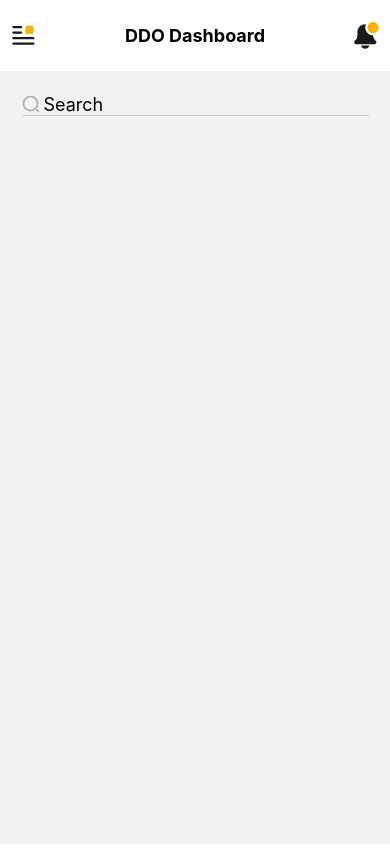
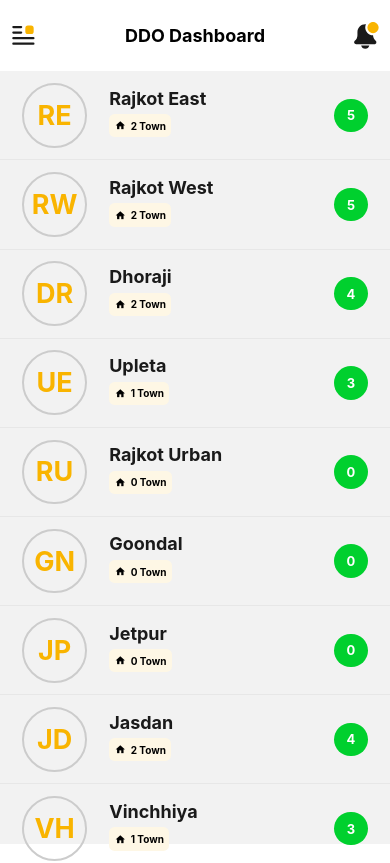
Before and after one commit to kishan7785/ResponsiveDemo, a React Native app: screen /Stack-Taluka in a window 390 px wide. Shown: the top 863 px of the page. Built offline with nearby package versions, Linux system fonts and the light colour scheme.

Commit message:
initial commit

```diff
--- /dev/null
+++ b/constants/taluka-list.js
@@ -0,0 +1,159 @@
+import { View, Text } from "react-native";
+import { scale } from "react-native-size-matters";
+import { normalizeText } from "../responsive-text";
+import { GlobalStyles } from "./constColors";
+import MatIcon from "react-native-vector-icons/MaterialIcons";
+export default function TalukaList({ Taluka_Name, Taluka_Town }) {
+  const Initial = Taluka_Name.split(" ");
+  if (Initial.length > 1) {
+    var Temp =
+      Initial[0].charAt(0).toUpperCase() + Initial[1].charAt(0).toUpperCase();
+  } else {
+    var Temp =
+      Initial[0].charAt(0).toUpperCase() +
+      Initial[0].charAt(Initial[0].length / 2).toUpperCase();
+  }
+  // console.log("Tdo_Taluka:", Tdo_Taluka);
+  //   console.log("Taluka_Name:", Taluka_Name);
+
+  function getCount() {
+    var counter = 0;
+    Taluka_Town?.forEach((x) => {
+      counter = counter + x?.Town_Projects.length;
+    });
+    return counter;
+  }
+
+  //   function TownCount() {
+  //     var counter;
+  //     data?.forEach((x) => {
+  //       counter = counter + x?.Taluka_Town.;
+  //     });
+  //     return counter;
+  //   }
+
+  return (
+    <View
+      style={{
+        height: scale(80),
+        width: "100%",
+        borderBottomColor: GlobalStyles.colors.cardColor,
+        borderBottomWidth: scale(1),
+      }}
+    >
+      <View
+        style={{
+          // backgroundColor:'red',
+          flexDirection: "row",
+          minHeight: "100%",
+          minWidth: "80%",
+          justifyContent: "center",
+          alignItems: "center",
+          paddingHorizontal: scale(20),
+        }}
+      >
+        <View
+          style={{
+            height: scale(58),
+            width: scale(58),
+            borderRadius: scale(58),
+            borderColor: "#ccc",
+            borderWidth: scale(2),
+            justifyContent: "center",
+            alignContent: "center",
+          }}
+        >
+          <Text
+            style={{
+              justifyContent: "flex-start",
+              alignItems: "center",
+              textAlign: "center",
+              fontSize: normalizeText(24),
+              fontWeight: "bold",
+              color: GlobalStyles.colors.mainC,
+            }}
+          >
+            {Temp}
+          </Text>
+        </View>
+        <View
+          style={{
+            flex: 1,
+            flexDirection: "column",
+            // paddingHorizontal: scale(20),
+            // paddingTop: scale(5),
+          }}
+        >
+          <Text
+            style={{
+              fontSize: normalizeText(16),
+              fontWeight: "bold",
+              color: "#1a1a1a",
+              paddingLeft: scale(20),
+            }}
+          >
+            {Taluka_Name}
+          </Text>
+          <View
+            style={{
+              paddingLeft: scale(20),
+              flexDirection: "row",
+              // alignSelf: "center",
+              marginVertical: scale(5),
+            }}
+          >
+            <View
+              style={{
+                backgroundColor: "#FEF7E5",
+                justifyContent: "center",
+                borderRadius: scale(5),
+                padding: scale(5),
+                marginRight: scale(8),
+                flexDirection: "row",
+                alignItems: "center",
+              }}
+            >
+              <MatIcon name={"home"} size={scale(10)} color={"black"} />
+              <Text
+                style={{
+                  fontSize: normalizeText(10),
+                  color: "black",
+                  textAlign: "center",
+                  fontWeight: "bold",
+                }}
+              >
+                {"  "}
+                {Taluka_Town.length} Town
+              </Text>
+            </View>
+          </View>
+        </View>
+
+        <View
+          style={{
+            justifyContent: "flex-end",
+            alignItems: "center",
+            alignSelf: "center",
+            height: scale(30),
+            width: scale(30),
+            borderRadius: scale(30),
+            backgroundColor: "#00D02E",
+            justifyContent: "center",
+          }}
+        >
+          <Text
+            style={{
+              color: "white",
+              alignSelf: "center",
+              textAlign: "center",
+              fontWeight: "bold",
+              fontSize: normalizeText(12),
+            }}
+          >
+            {getCount()}
+          </Text>
+        </View>
+      </View>
+    </View>
+  );
+}
--- a/constants/list-item.js
+++ b/constants/tdo-list.js
@@ -3,13 +3,14 @@ import { scale } from "react-native-size-matters";
 import { normalizeText } from "../responsive-text";
 import { GlobalStyles } from "./constColors";
 import MatIcon from "react-native-vector-icons/MaterialIcons";
-import { Temp_Data } from "./temp-Data";
-export default function ListData({ Tdo_Name, Tdo_Taluka }) {
+export default function ListData({ Tdo_Name, Tdo_Taluka, index }) {
   const Initial = Tdo_Name.split(" ");
   const Temp =
-    Initial[0].charAt(0).toUpperCase() + Initial[1].charAt(0).toUpperCase();
+    // Initial[0].charAt(0).toUpperCase() + Initial[1].charAt(0).toUpperCase();
+    Initial[0].charAt(Math.round(Initial[0].length / 2)).toUpperCase() +
+    Initial[1].charAt(Math.round(Initial[1].length / 2)).toUpperCase();
+
   // console.log("Tdo_Taluka:", Tdo_Taluka);
-
   function getCount() {
     var counter = 0;
     Tdo_Taluka?.forEach((x) => {
@@ -92,23 +93,27 @@ export default function ListData({ Tdo_Name, Tdo_Taluka }) {
           >
             {Tdo_Taluka?.map((item, index) => {
               return (
-                <View  >
+                <View
+                  style={{
+                    backgroundColor: "#FEF7E5",
+                    justifyContent: "center",
+                    borderRadius: scale(5),
+                    padding: scale(5),
+                    marginRight: scale(8),
+                    flexDirection: "row",
+                    alignItems: "center",
+                  }}
+                >
+                  <MatIcon name={"location-on"} size={scale(10)} color={'black'}/>
                   <Text
-                   key={index}
                     style={{
-                      backgroundColor: "#FEF7E5",
-                      justifyContent: "center",
-                      alignSelf: "center",
-                      alignItems: "center",
-                      borderRadius: scale(5),
                       fontSize: normalizeText(10),
-                      padding: scale(5),
-                      marginRight: scale(8),
                       color: "black",
+                      textAlign: "center",
+                      fontWeight: "bold",
                     }}
                   >
-                    <MatIcon name={"location-on"} size={scale(10)} />
-                    {item.Taluka_Name}
+                    {' '}{item.Taluka_Name}
                   </Text>
                 </View>
               );
--- a/src/screen/taluka-screen.js
+++ b/src/screen/taluka-screen.js
@@ -1,11 +1,41 @@
-import { Text, View, SafeAreaView, TextInput } from "react-native";
+import { useEffect, useState } from "react";
+import { Text, View, SafeAreaView, TextInput, FlatList } from "react-native";
 import { scale } from "react-native-size-matters";
 import Svg, { Path, G } from "react-native-svg";
+import TalukaList from "../../constants/taluka-list";
+import { Temp_Data } from "../../constants/temp-Data";
 import { normalizeText } from "../../responsive-text";
 export default function TalukaScreen() {
+  const [arrTaluka, setArrTaluka] = useState([]);
+
+  useEffect(() => {
+    fetchData();
+  }, []);
+
+  function fetchData() {
+    let arr = [];
+    Temp_Data.forEach((item, index) => {
+      item?.Tdo_Taluka?.forEach((x, i) => {
+        arr.push(x);
+      });
+    });
+    // console.log('fetchData: arr: ',arr);
+    setArrTaluka(arr);
+  }
+
+  // console.log("reuslt:", result);
+  function renderItem(itemData) {
+    // console.log("itemData:", itemData);
     return (
-    <SafeAreaView style={{ flex: 1, }}>
-    <View
+      <TalukaList
+        Taluka_Name={itemData.item.Taluka_Name}
+        Taluka_Town={itemData.item.Taluka_Town}
+      />
+    );
+  }
+  return (
+    <SafeAreaView style={{ flex: 1 }}>
+      {/* <View
         style={{
           flexDirection: "row",
           borderBottomWidth: scale(1),
@@ -13,7 +43,6 @@ export default function TalukaScreen() {
           width: "89%",
           alignItems: "center",
           margin: scale(20),
-
         }}
       >
         <Svg
@@ -38,7 +67,21 @@ export default function TalukaScreen() {
             stroke-linejoin="round"
           />
         </Svg>
-      <TextInput placeholder="Search" style={{fontSize:normalizeText(16),marginHorizontal:scale(3),overflow:'hidden',maxWidth:'90%'}}
+        <TextInput
+          placeholder="Search"
+          style={{
+            fontSize: normalizeText(16),
+            marginHorizontal: scale(3),
+            overflow: "hidden",
+            maxWidth: "90%",
+          }}
+        />
+      </View> */}
+      <View>
+        <FlatList
+          data={arrTaluka}
+          keyExtractor={(itm, inx) => String(inx)}
+          renderItem={renderItem}
         />
       </View>
     </SafeAreaView>
--- a/src/screen/tdo-screen.js
+++ b/src/screen/tdo-screen.js
@@ -11,17 +11,20 @@ import Svg, { Path, G } from "react-native-svg";
 import { GlobalStyles } from "../../constants/constColors";
 import { normalizeText } from "../../responsive-text";
 import MatIcon from "react-native-vector-icons/MaterialIcons";
-import ListData from "../../constants/list-item";
+import ListData from "../../constants/tdo-list";
 import { Temp_Data } from "../../constants/temp-Data";
-import { useEffect } from "react";
+import { useEffect, useState } from "react";
 export default function TdoScreen() {
+  const [arrData, setArrayData] = useState([]);
+
   useEffect(() => {
-    // const a = getLength();
-    // console.log('a',a);
+    fetchData();
   }, []);
 
+  function fetchData() {
+    setArrayData(Temp_Data);
+  }
   function renderItem(itemData) {
-    // console.log('Town project:',itemData);
     return (
       <ListData
         Tdo_Name={itemData.item.Tdo_Name}
@@ -31,25 +34,25 @@ export default function TdoScreen() {
     );
   }
 
-  function getLength() {
-    let counter = 0;
-    Temp_Data.forEach((item) => {
-      item.Tdo_Taluka.forEach((x) => {
-        x.Taluka_Town.forEach((i) => {
-          console.log(
-            "i.Town_Projects.length",
-            item.Tdo_Name,
-            i.Town_Projects.length
-          );
-          counter = counter + i.Town_Projects.length;
-        });
-      });
-    });
-    return counter;
-  }
+  // function getLength() {
+  //   let counter = 0;
+  //   Temp_Data.forEach((item) => {
+  //     item.Tdo_Taluka.forEach((x) => {
+  //       x.Taluka_Town.forEach((i) => {
+  //         console.log(
+  //           "i.Town_Projects.length",
+  //           item.Tdo_Name,
+  //           i.Town_Projects.length
+  //         );
+  //         counter = counter + i.Town_Projects.length;
+  //       });
+  //     });
+  //   });
+  //   return counter;
+  // }
   return (
     <SafeAreaView style={{ flex: 1 }}>
-      <View
+      {/* <View
         style={{
           flexDirection: "row",
           borderBottomWidth: scale(1),
@@ -91,11 +94,11 @@ export default function TdoScreen() {
             maxWidth: "90%",
           }}
         />
-      </View>
+      </View> */}
       <FlatList
-        data={Temp_Data}
+        data={arrData}
         renderItem={renderItem}
-        keyExtractor={(item) => item.Id}
+        keyExtractor={(itm,inx) => String(inx)}
       />
     </SafeAreaView>
   );
```
Also changed, not shown: constants/temp-Data.js (+0 -64 lines). Lines whose indentation alone changed are shown as unchanged.
